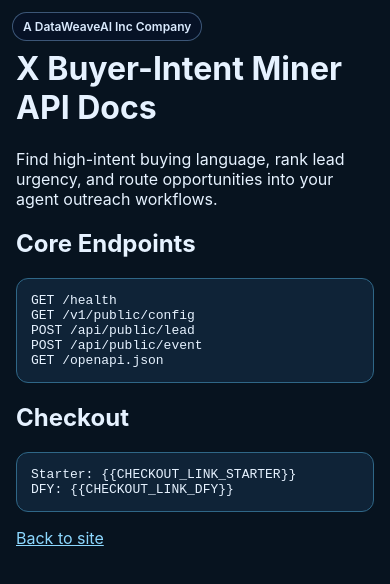
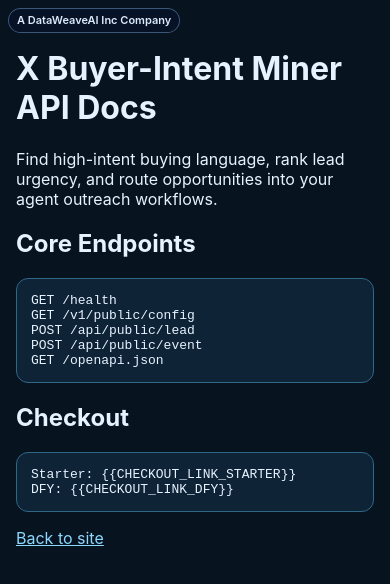
Before and after one commit to lego3072/x-buyer-intent-miner, a plain HTML site: page landing/docs.html in a window 390 px wide. Drawn offline with Linux system fonts and the light colour scheme.

Commit message:
Normalize DataWeave badge style to ArtLog standard

```diff
--- a/landing/docs.html
+++ b/landing/docs.html
@@ -10,5 +10,43 @@
     <h2>Checkout</h2><pre>Starter: {{CHECKOUT_LINK_STARTER}}
 DFY: {{CHECKOUT_LINK_DFY}}</pre>
     <p><a href="/">Back to site</a></p></main><a href="https://dataweaveai.com" class="dwai-company-badge" aria-label="A DataWeaveAI Inc Company">A DataWeaveAI Inc Company</a>
-<style>.dwai-company-badge{position:fixed;top:12px;left:12px;z-index:999;background:rgba(7,19,40,.86);color:#dbeafe;border:1px solid rgba(147,197,253,.38);padding:6px 10px;border-radius:999px;font-size:12px;font-weight:600;backdrop-filter:blur(6px);text-decoration:none}.dwai-company-badge:hover{color:#fff;border-color:rgba(59,130,246,.7)} (max-width:768px){.dwai-company-badge{top:8px;left:8px;font-size:11px;padding:5px 8px}}</style>
+
+
+<!-- DWAI_BADGE_ARTLOG_STANDARD_START -->
+<style>
+.dwai-company-badge{
+  position:fixed;
+  top:12px;
+  left:12px;
+  z-index:9999;
+  background:rgba(7,19,40,.86);
+  color:#dbeafe;
+  border:1px solid rgba(147,197,253,.38);
+  padding:6px 10px;
+  border-radius:999px;
+  font-size:12px;
+  font-weight:600;
+  line-height:1.2;
+  white-space:nowrap;
+  backdrop-filter:blur(6px);
+  -webkit-backdrop-filter:blur(6px);
+  text-decoration:none;
+  -webkit-font-smoothing:antialiased;
+  text-rendering:optimizeLegibility;
+}
+.dwai-company-badge:hover{
+  color:#fff;
+  border-color:rgba(59,130,246,.7);
+}
+@media (max-width:768px){
+  .dwai-company-badge{
+    top:8px;
+    left:8px;
+    font-size:11px;
+    padding:5px 8px;
+  }
+}
+</style>
+<!-- DWAI_BADGE_ARTLOG_STANDARD_END -->
+
 </body></html>
```
Also changed, not shown: landing/index.html (+39 -1 lines), landing/payment-success.html (+39 -1 lines), landing/privacy.html (+39 -1 lines), landing/revenue-bundle.html (+39 -1 lines), landing/terms.html (+39 -1 lines).
